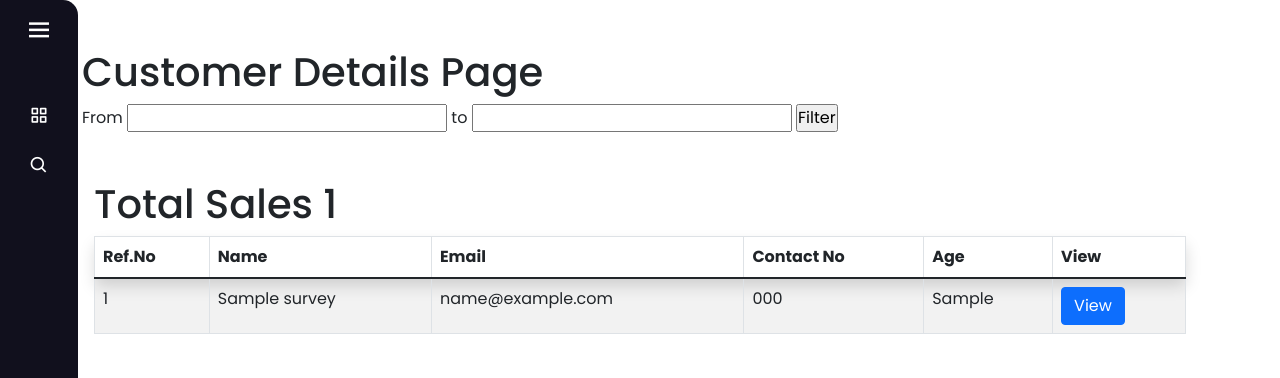
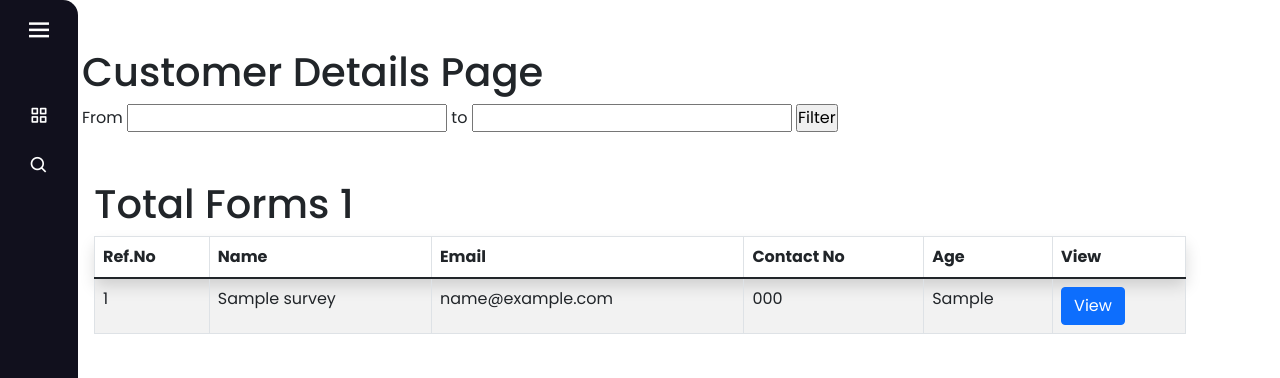
Before and after one commit to PareekRahul2002/form, a PHP site: page /secureadmin/filteruser.php in a window 1280 px wide. Shown: the top 378 px of the page. Run offline with PHP 8.4, Linux system fonts and the light colour scheme; a user stored in the database is signed in; tables that the repository leaves empty hold one stand-in row (values such as "Sample post").

Commit message:
minor change

```diff
--- a/secureadmin/filteruser.php
+++ b/secureadmin/filteruser.php
@@ -84,7 +84,7 @@ $i++;
 
 
 ?><?php
-echo "<h1>Total Sales ", $i ,"</h1>";
+echo "<h1>Total Forms ", $i ,"</h1>";
 ?>
   </table>
   <?php
```
